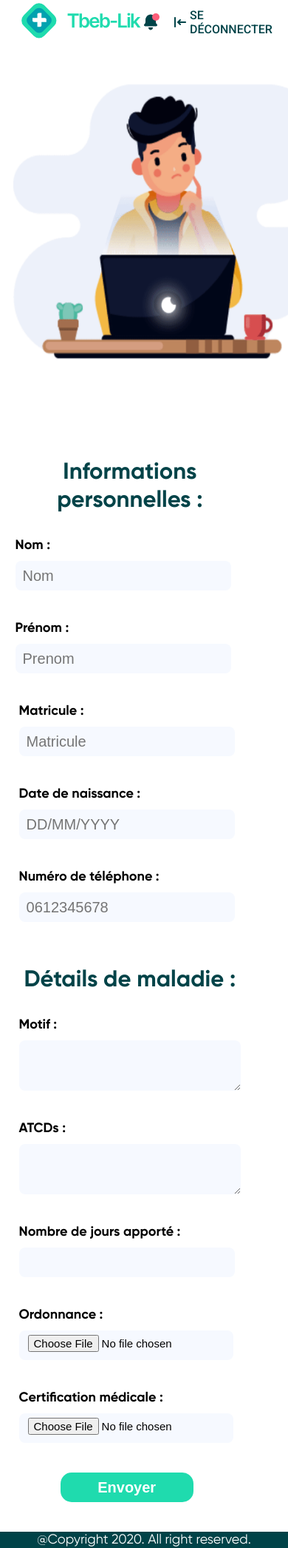
After one commit to AHmims/Tbeb-Lik, a PHP site: page /app/html/ocp_patient_formulaire.html in a window 390 px wide; the page is wider, and only the part inside the window is pictured. The commit adds this page. Shown: that part at 74% size. Run offline with PHP 8.4, Linux system fonts and the light colour scheme.

Commit message:
Formulaire patient

```diff
--- a/app/css/patient_1_OCP.css
+++ b/app/css/patient_1_OCP.css
@@ -199,5 +199,151 @@ body {
   font-family: "Gilroy", sans-serif;
   font-weight: 400;
 }
+.formulaire{
+  display: flex;
+  width:90%;
+  margin:auto;
+}
+#form_patient{
+  font-family: "Gilroy", sans-serif;
+  margin-left: 50px;
+  padding: 50px;
+  box-sizing: border-box;
+  width:48%;
+  margin:auto;
+  display :flex;
+  flex-direction: column;
+}
+#form_patient div{
+  display:flex;
+  margin-top:40px;
+  margin-right: 30px;
+  align-items: center;
+}
+#form_patient div div{
+  margin-top:0px;
+  margin-right:40px;
+}
+#form_patient div label{
+  font-size: 20px;
+  font-weight: bold;
+  width: max-content;
+  margin-right: 15px;
+}
+#form_patient input{
+  font-size: 20px;
+  background-color: #F6F9FF;
+  border-radius: 8px;
+  height: 40px;
+  width:250px;
+  border-style: none;
+  padding:10px;
+  box-sizing: border-box;
+}
+#form_patient textarea{
+  font-family: "Gilroy", sans-serif;
+  font-size: 20px;
+  background-color: #F6F9FF;
+  border-radius: 8px;
+  height: 60px;
+  width:300px;
+  border-style: none;
+  padding:4px;
+}
+#form_patient h2{
+  margin-top: 60px;
+  margin-bottom: -10px;
+  font-size:31px;
+  color:#004348;
+}
+#form_patient input[type="file"]{
+  display: inline-block;
+  padding: 6px 12px;
+  cursor: pointer;
+  font-size: 15px;
+  width:290px;
+}
+#form_patient button{
+  background-color:#1FDBAE;
+  border-style: none;
+  width:180px;
+  margin: auto;
+  height:40px;
+  border-radius: 15px;
+  color:white;
+  font-weight: bold;
+  font-size: 20px;
+  cursor: pointer;
+  margin-bottom: 40px;
+  text-align: center;
+}
+#form_patient button:hover{
+  background-color: rgb(201, 201, 201);
+  color: rgb(255, 255, 255);
+}
+.formulaire img{
+  width:500px;
+  height:500px;
+  margin: auto;
+}
+
+@media screen and (max-width: 1200px) {
+  .formulaire{
+    flex-direction: column;
+    width: 98%;
+    margin: auto;
+  }
+  #form_patient{
+    width: 90%;
+    margin: auto;
+    margin-left: 0px;
+  padding: 0px;
+  }
+  .formulaire img{
+    width:450px;
+  }
+  #form_patient div{
+    width:85%;
+    margin: auto;
+    display:flex;
+    margin-right: 0px;
+  }
+  #form_patient h2{
+    text-align: center;
+  }
+  #form_patient div label{
+    font-size: 18px;
+    font-weight: bold;
+    width: max-content;
+    margin-right: 15px;
+    margin-bottom: 10px;
+  }
+  #form_patient div{
+    display:flex;
+    flex-direction: column;
+    margin-top:40px;
+    margin-right: 30px;
+    align-items: flex-start;
+  }
+  #form_patient div div{
+    margin-left:-5px;
+    margin-top:40px;
+    margin-right: 0px;
+    width:100%;
+  }
+  #form_patient h2:first-of-type{
+    margin-bottom:-50px;
+  }
+  #form_patient div div input{
+    width:100%;
+  }
+  #form_patient input{
+    width:100%;
+  }
+  #form_patient textarea{
+    width:100%;
+  }
+}
+
 
 /*# sourceMappingURL=patient_1_OCP.css.map */
--- /dev/null
+++ b/app/html/ocp_patient_formulaire.html
@@ -0,0 +1,86 @@
+<!DOCTYPE html>
+<html lang="en">
+
+<head>
+    <meta charset="UTF-8">
+    <meta name="viewport" content="width=device-width, initial-scale=1.0">
+    <link rel="stylesheet" href="../css/patient_1_OCP.css">
+    <script src="https://unpkg.com/@lottiefiles/lottie-player@latest/dist/lottie-player.js"></script>
+    <title>PlayGround</title>
+</head>
+
+<body>
+    <div id="content">
+        <header id="navBar">
+            <div id="navBarIn">
+                <a href="#">
+                    <img src="../icon/logo_full.svg" alt="logo" id="navBarLogo">
+                </a>
+                <div id="navBarNavText">
+                    <a href="#" id="btnNotif" class="notifActive">
+                        <img src="../icon/bellDark.svg" alt="">
+                    </a>
+                    <a href="#" id="logout">
+                        <img src="../icon/logout.svg" alt="">
+                        Se déconnecter
+                    </a>
+                </div>
+            </div>
+        </header>
+        <section class="formulaire">
+            <img src="../img/IMG.png" alt="back">
+
+            <form id="form_patient">
+                <h2> Informations personnelles : </h2>
+                <div>
+                    <div><label for="nom"> Nom : </label>
+                    <input type="text" id="nom" disabled placeholder="Nom"></div>
+                    <div><label for="prenom"> Prénom : </label>
+                    <input type="text" id="prenom" placeholder="Prenom" disabled></div>
+                </div>
+                <div>
+                    <label for="matricule"> Matricule : </label>
+                    <input type="text" id="matricule" placeholder="Matricule" disabled>
+                </div>
+                <div>
+                    <label for="date_naiss"> Date de naissance : </label>
+                    <input type="text" id="nom" placeholder="DD/MM/YYYY" disabled>
+                </div>
+                <div>
+                    <label for="numero"> Numéro de téléphone : </label>
+                    <input type="text" id="numero" placeholder="0612345678" disabled>
+                </div>
+                <h2> Détails de maladie : </h2>
+                <div>
+                    <label for="motif"> Motif : </label>
+                    <textarea  id="motif"></textarea>
+                </div>
+                <div>
+                    <label for="ATCDS"> ATCDs : </label>
+                    <textarea  id="ATCDS"></textarea>
+                </div>
+                <div>
+                    <label for="nombre_jrs"> Nombre de jours apporté : </label>
+                    <input type="number"  id="nombre_jrs">
+                </div>
+                <div>
+                    <label for="ordonnance"> Ordonnance : </label>
+                    <input type="file"  id="ordonnance">
+                </div>
+                <div>
+                    <label for="certif"> Certification médicale : </label>
+                    <input type="file"  id="certif">
+                </div>
+                <div><button type="submit" id="btnEnvoyer"> Envoyer </button></div>
+
+            </form>
+        </section>
+
+        <div id="footer">
+            <span>@Copyright 2020. All right reserved.</span>
+        </div>
+    </div>
+    <script src="../js/patient_1_OCP.js"></script>
+</body>
+
+</html>
```
Also changed, not shown: app/img/IMG.png (added).
